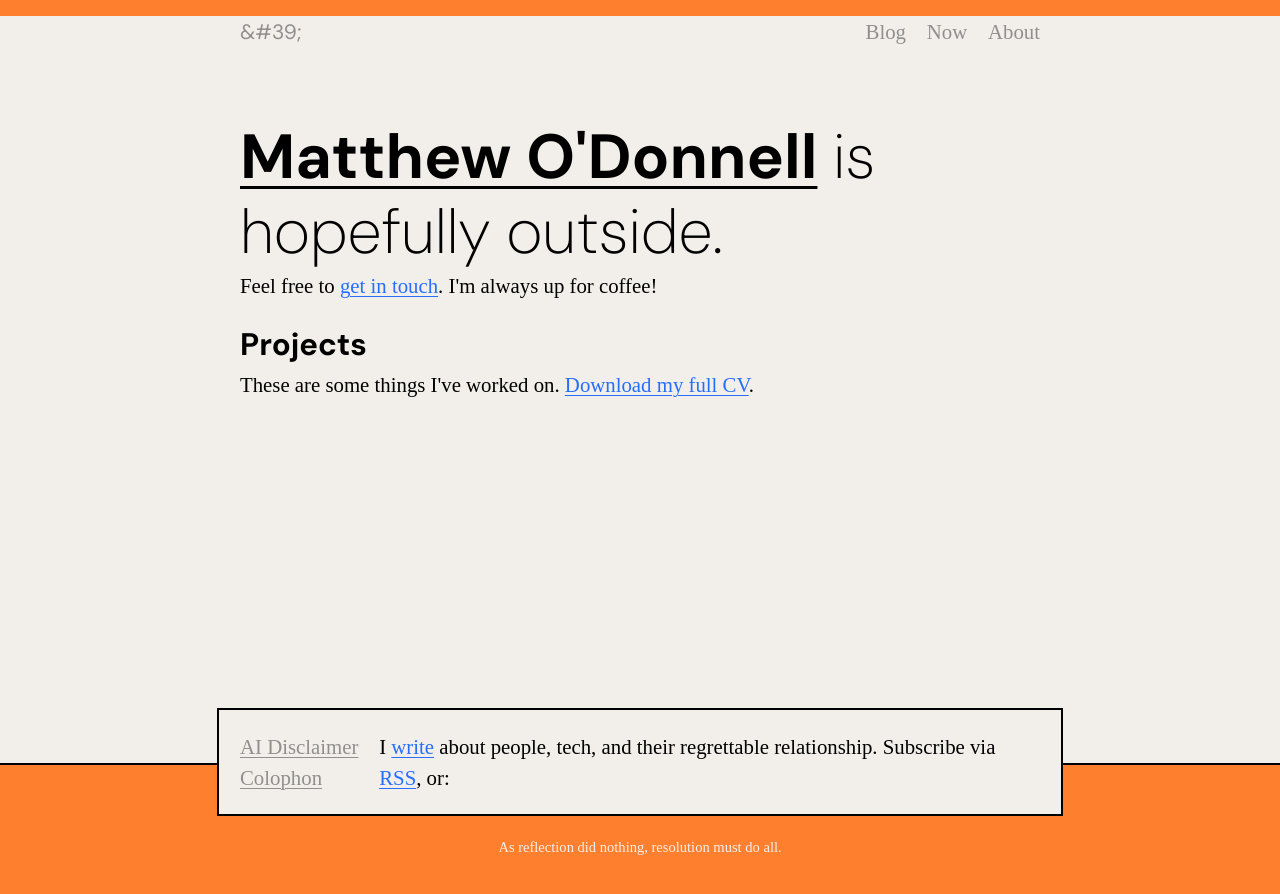
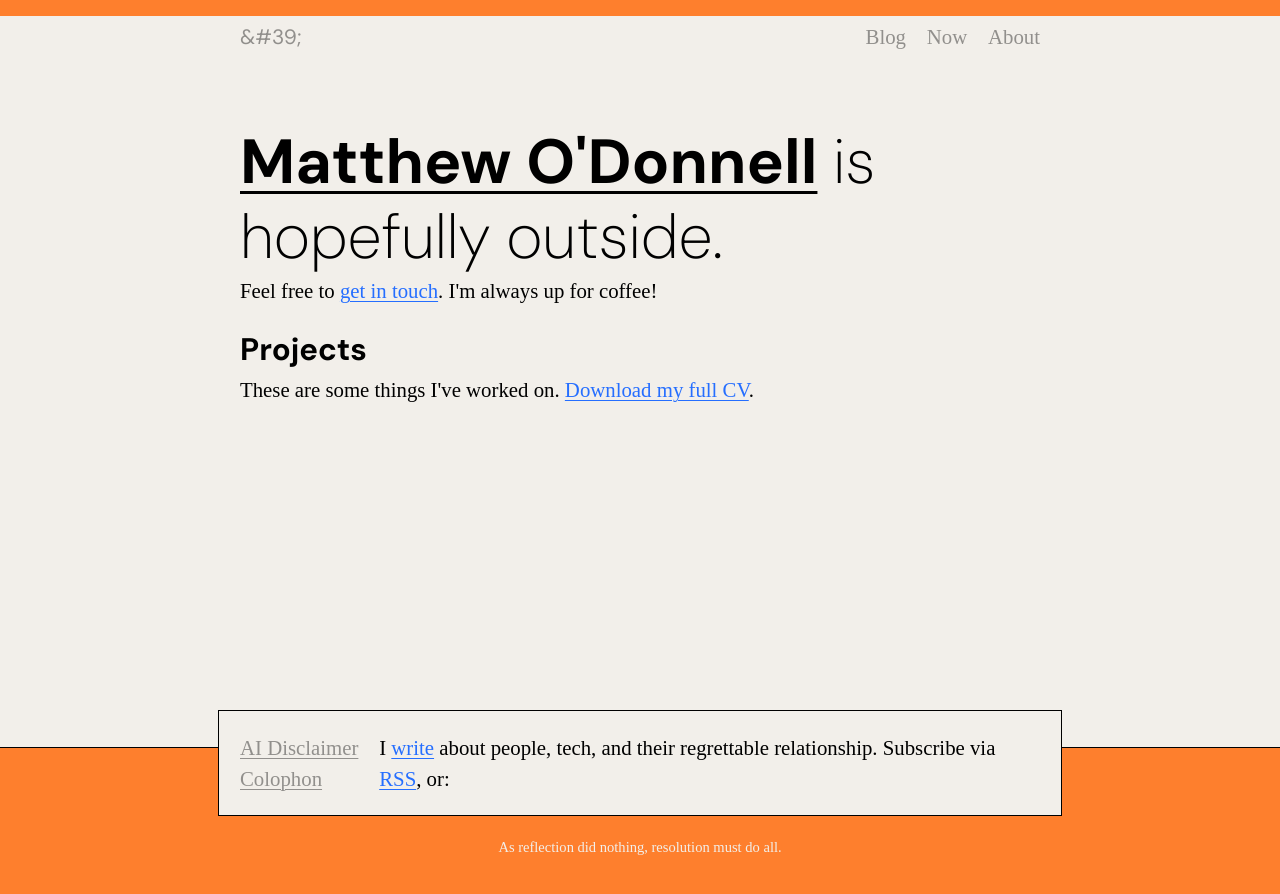
Before and after one commit to mattjamesod/personal-website, a Jekyll site: the page built from index.html, in a window 1280 px wide. Shown: the top 894 px of the page. Built offline with Jekyll 4.4.1, drawn with Linux system fonts in a browser that asks for light colours; some web fonts are replaced.

Commit message:
fix some margins, spacing

```diff
--- a/_layouts/with_navigation.html
+++ b/_layouts/with_navigation.html
@@ -2,10 +2,8 @@
 layout: default
 ---
 
-<header>
-	<div class="masthead-strip-container">
-		<div class="masthead-strip"></div>
-	</div>
+<header class="site-header">
+	<div class="masthead-strip"></div>
 	<nav class="center">
 		<ul class="navigation">
 			<li><a href="/" class="sans-serif">&amp;#39;</a></li>
@@ -28,10 +26,6 @@
 		</nav>
 		<p>I <a class="accent-color" href="/blog">write</a> about people, tech, and their regrettable relationship. Subscribe via  <a class="accent-color" href="mailto:mattjamesod@gmail.com" target="_blank"> RSS</a>, or:</p>
 	</div>
-
-	<div class="footer-strip-container">
-		<div class="footer-strip"></div>
-	</div>
-
+	<div class="footer-strip"></div>
 	<p class="center small-text">As reflection did nothing, resolution must do all.</p>
 </footer>
--- a/assets/stylesheet.css
+++ b/assets/stylesheet.css
@@ -22,7 +22,6 @@
 }
 
 body {
-	/*padding-inline: 1em;*/
   display: flex;
   min-height: 100dvh;
   flex-direction: column;
@@ -34,8 +33,7 @@
 
 footer {
 	position: relative;
-	/*margin-block-start: 3.5rem;*/
-	/*margin-block-end: 2rem;*/
+	padding-inline: 1rem;
 	display: flex;
 	flex-direction: column;
 	gap: 1rem;
@@ -44,6 +42,7 @@
 
 main {
 	flex-grow: 1;
+	padding-inline: 1rem;
 
 	p {
 		margin-block-end: 1rem;
@@ -73,6 +72,11 @@
 	}
 }
 
+.site-header {
+	margin-block-start: 0.25rem;
+	padding-inline: 1rem;
+}
+
 .center {
 	margin-inline: auto;
 	max-inline-size: var(--width);
@@ -92,14 +96,11 @@
 	}
 }
 
-.masthead-strip-container {
+.masthead-strip {
 	position: absolute;
 	top: 0;
 	left: 0;
 	width: 100%;
-}
-
-.masthead-strip {
 	height: 16px;
 	background-color: var(--accent-color);
 }
@@ -146,7 +147,7 @@
 	max-inline-size: var(--width);
 	padding-inline: 1em;
 	padding: 1rem;
-	border: 2px solid var(--font-color);
+	border: 1px solid var(--font-color);
 
 	ul {
   	text-wrap: nowrap;
@@ -161,19 +162,15 @@
 	gap: 1rem;
 }
 
-.footer-strip-container {
-	border-top: 2px solid var(--font-color);
+.footer-strip {
+	height: 80%;
+	background-color: var(--accent-color);
+	border-top: 1px solid var(--font-color);
   z-index: -1;
 	position: absolute;
 	left: 0;
 	bottom: 0;
 	width: 100%;
-	background-color: var(--accent-color);
-}
-
-.footer-strip {
-	height: 6.5rem;
-	background-color: var(--accent-color);
 }
 
 .small-text {
```
